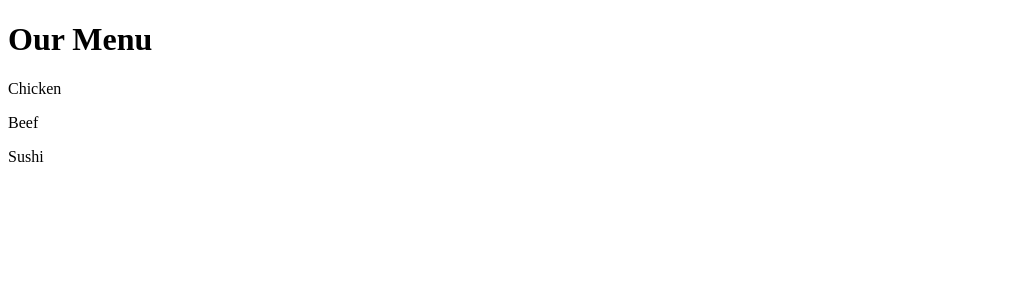
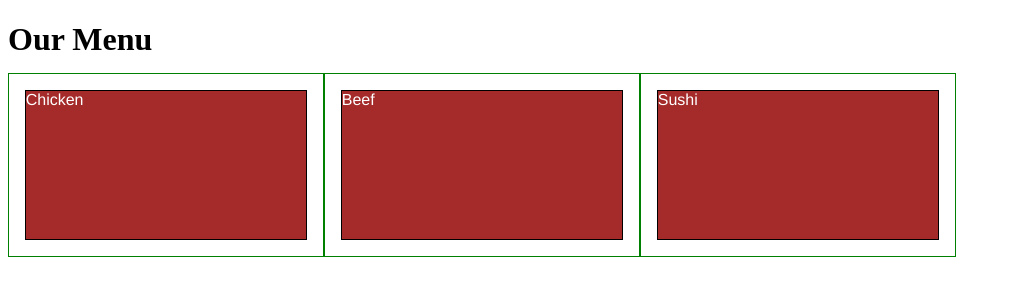
Before and after one commit to Danielahmadz/Mod2assignment, a plain HTML site: page mod2solution/index.html in a window 1280 px wide. Shown: the whole page, without its empty margins (0-1011 px from the left). Drawn offline with Linux system fonts and the light colour scheme.

Commit message:
Update index.html

```diff
--- a/mod2solution/index.html
+++ b/mod2solution/index.html
@@ -4,7 +4,7 @@
 <meta charset="utf-8">
 <meta name="viewport" content="width=device-width, initial-scale=1">
 <title>Responsive Layout</title>
-<link rel="css" href="style.css">
+<link rel="stylesheet" type="text/css" href="style.css"/>
 <style>
 </style>
 </head>
```
